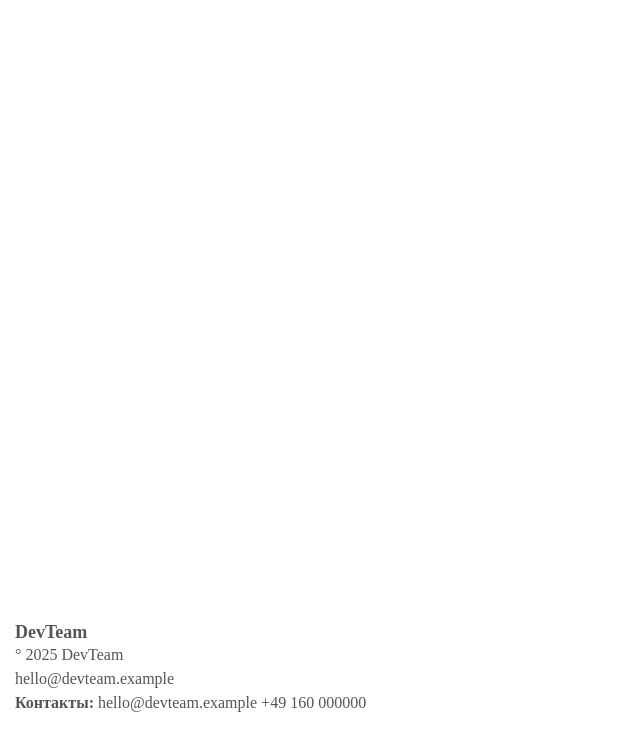
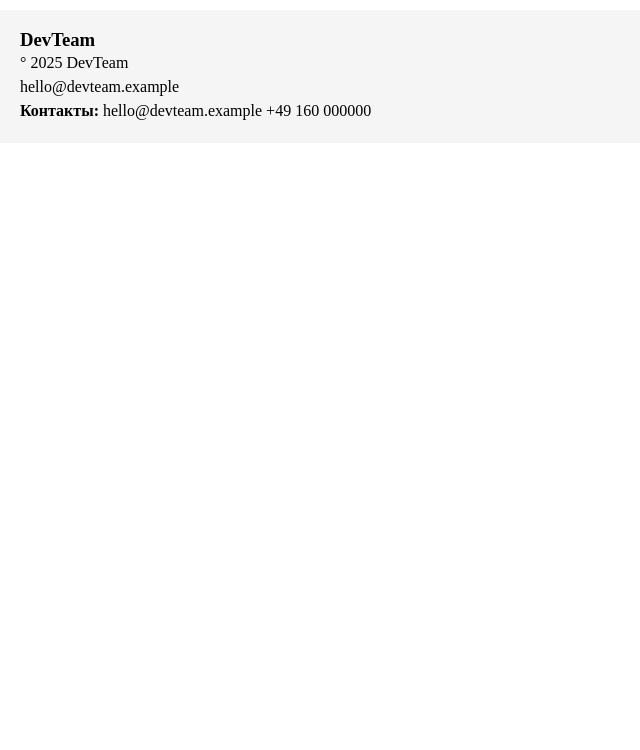
Before and after one commit to RBcuber/ait-landing, a plain HTML site: page index.html in a window 1280 px wide. Shown: the whole page, without its empty margins (0-640 px from the left). Drawn offline with Linux system fonts and the light colour scheme.

Commit message:
update neu style.css

```diff
--- a/css/style.css
+++ b/css/style.css
@@ -1,18 +1,7 @@
 footer{
-   position: absolute;
-left: 0%;
-right: 0%;
-top: 75.4%;
-bottom: 16.6%;
-margin: 10px;
-padding: 5px;
+  position: static; /* по умолчанию */
+  width: 100%;
+  margin: 10px 0 0;
+  padding: 20px;
+  background: #f5f5f5;
 }
-.footer-container h3 {
-    margin: 0;
-    font-size: 18px;
-    font-weight: bold;
-}
-.footer-container{
-    margin: 5px 0;
-    color: #555;
-}
```
